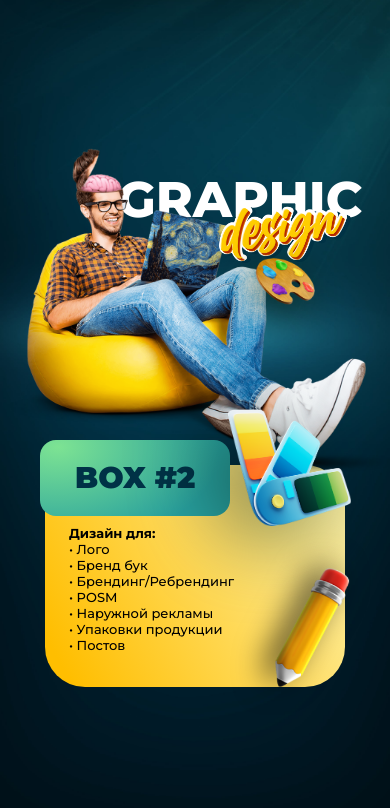
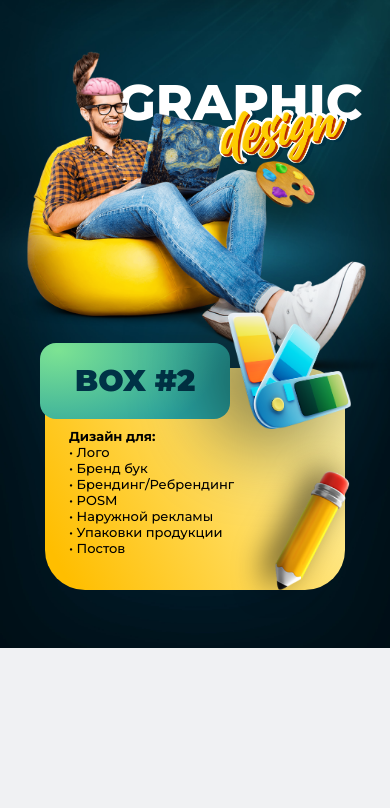
Before and after one commit to Shukhratovich-a/Sano, a React (Create React App) app: page / in a window 390 px wide. Shown: the part 1594-2402 px from the top of the page. After the commit the page ends 2242 px from the top, so only its background shows below. Built offline with nearby package versions, Linux system fonts and the light colour scheme.

Commit message:
Edit any styles

```diff
--- a/src/Components/Graphic/Graphic.module.scss
+++ b/src/Components/Graphic/Graphic.module.scss
@@ -202,8 +202,171 @@
   .graphic__image {
     top: calc(50% + 12px);
     left: calc(50% + 45px);
-    width: 1920px;
-    height: 1080px;
+    width: 1440px;
+    height: 810px;
+  }
+
+  .graphic__heading {
+    top: calc(50% - 200px);
+    left: calc(50% - 10px);
+    font-size: 120px;
+    line-height: 140px;
+  }
+
+  .graphic__heading__design {
+    top: calc(50% - 115px);
+    left: calc(50% + 30px);
+    width: 340px;
+    height: 180px;
+  }
+
+  .graphic__heading__palette {
+    &::after {
+      top: calc(50% - 30px);
+      left: calc(50% + 18px);
+      width: 120px;
+      height: 115px;
+    }
+
+    &::before {
+      top: calc(50% - 15px);
+      left: calc(50% - 8px);
+      width: 120px;
+      height: 115px;
+    }
+  }
+
+  .graphic__wrapper {
+    top: calc(50% - 80px);
+    left: calc(50% + 120px);
+    z-index: 9;
+    max-width: 320px;
+  }
+
+  .graphic__info {
+    max-width: 357px;
+    width: 100%;
+    padding-top: 74px;
+    padding-bottom: 34px;
+    padding-left: 34px;
+
+    &::after {
+      bottom: -8px;
+      right: -28px;
+      width: 110px;
+      height: 173px;
+      filter: drop-shadow(-11px -3px 15px rgba($color: $black, $alpha: 0.6));
+    }
+  }
+
+  .graphic__info__heading {
+    padding: 21px 36px;
+    font-size: 32px;
+    line-height: 40px;
+  }
+
+  .graphic__info__image {
+    &::before {
+      top: -80px;
+      right: 6px;
+      width: 152px;
+      height: 155px;
+      filter: brightness(20%) blur(44px);
+    }
+
+    &::after {
+      top: -91px;
+      right: -48px;
+      width: 182px;
+      height: 174px;
+    }
+  }
+}
+
+@media only screen and (max-width: 1000px) {
+  .graphic__inner {
+    background-size: 1920px 1080px;
+    background-position: calc(50% + 45px) calc(50% + 13px);
+  }
+
+  .graphic__image {
+    width: 1280px;
+    height: 720px;
+  }
+
+  .graphic__heading {
+    top: calc(50% - 165px);
+    left: calc(50% - 15px);
+    font-size: 100px;
+    line-height: 120px;
+  }
+
+  .graphic__heading__design {
+    top: calc(50% - 100px);
+    left: calc(50% + 10px);
+    width: 250px;
+    height: 135px;
+  }
+
+  .graphic__heading__palette {
+    &::after {
+      top: calc(50% - 35px);
+      left: calc(50% + 18px);
+      width: 100px;
+      height: 95px;
+    }
+
+    &::before {
+      top: calc(50% - 20px);
+      left: calc(50% + 10px);
+      width: 100px;
+      height: 95px;
+    }
+  }
+
+  .graphic__wrapper {
+    top: calc(50% - 70px);
+    left: calc(50% + 82px);
+    max-width: 290px;
+  }
+
+  .graphic__info {
+    max-width: 357px;
+    width: 100%;
+    padding-top: 74px;
+    padding-bottom: 34px;
+    padding-left: 34px;
+
+    &::after {
+      bottom: -8px;
+      right: -28px;
+      width: 110px;
+      height: 173px;
+      filter: drop-shadow(-11px -3px 15px rgba($color: $black, $alpha: 0.6));
+    }
+  }
+
+  .graphic__info__heading {
+    padding: 21px 36px;
+    font-size: 32px;
+    line-height: 40px;
+  }
+
+  .graphic__info__image {
+    &::before {
+      top: -80px;
+      right: 6px;
+      width: 152px;
+      height: 155px;
+      filter: brightness(20%) blur(44px);
+    }
+
+    &::after {
+      top: -91px;
+      right: -48px;
+      width: 182px;
+      height: 174px;
+    }
   }
 }
 
@@ -264,45 +427,6 @@
     top: calc(50% + 98px);
     left: calc(50% - 186px);
     max-width: 357px;
-  }
-
-  .graphic__info {
-    max-width: 357px;
-    width: 100%;
-    padding-top: 74px;
-    padding-bottom: 34px;
-    padding-left: 34px;
-
-    &::after {
-      bottom: -8px;
-      right: -28px;
-      width: 110px;
-      height: 173px;
-      filter: drop-shadow(-11px -3px 15px rgba($color: $black, $alpha: 0.6));
-    }
-  }
-
-  .graphic__info__heading {
-    padding: 21px 36px;
-    font-size: 32px;
-    line-height: 40px;
-  }
-
-  .graphic__info__image {
-    &::before {
-      top: -80px;
-      right: 6px;
-      width: 152px;
-      height: 155px;
-      filter: brightness(40%) blur(44px);
-    }
-
-    &::after {
-      top: -91px;
-      right: -48px;
-      width: 182px;
-      height: 174px;
-    }
   }
 }
 
@@ -488,8 +612,38 @@
   }
 }
 
+@media only screen and (max-height: 850px) and (min-width: 1250px) {
+  .graphic {
+    height: 850px;
+  }
+}
+
 @media only screen and (min-height: 850px) and (max-width: 1250px) {
   .graphic {
     height: 850px;
   }
 }
+
+@media only screen and (max-height: 650px) and (max-width: 1250px) {
+  .graphic {
+    height: 650px;
+  }
+}
+
+@media only screen and (min-height: 650px) and (max-width: 1000px) {
+  .graphic {
+    height: 650px;
+  }
+}
+
+@media only screen and (max-height: 650px) and (max-width: 1000px) {
+  .graphic {
+    height: 100vh;
+  }
+}
+
+@media only screen and (max-height: 580px) and (max-width: 1000px) {
+  .graphic {
+    height: 580px;
+  }
+}
--- a/src/Components/Target/Target.module.scss
+++ b/src/Components/Target/Target.module.scss
@@ -498,3 +498,63 @@
     border-radius: 16px;
   }
 }
+
+@media only screen and (min-height: 1080px) and (min-width: 1640px) {
+  .target {
+    height: 1080px;
+  }
+}
+
+@media only screen and (max-height: 850px) and (min-width: 1640px) {
+  .target {
+    height: 850px;
+  }
+}
+
+@media only screen and (min-height: 1080px) and (max-width: 1640px) {
+  .target {
+    height: 1080px;
+  }
+}
+
+@media only screen and (max-height: 850px) and (min-width: 1250px) {
+  .target {
+    height: 850px;
+  }
+}
+
+@media only screen and (min-height: 850px) and (max-width: 1250px) {
+  .target {
+    height: 850px;
+  }
+}
+
+@media only screen and (max-height: 650px) and (max-width: 1250px) {
+  .target {
+    height: 650px;
+  }
+}
+
+@media only screen and (min-height: 650px) and (max-width: 1000px) {
+  .target {
+    height: 650px;
+  }
+}
+
+@media only screen and (max-height: 650px) and (max-width: 1000px) {
+  .target {
+    height: 100vh;
+  }
+}
+
+@media only screen and (max-height: 580px) and (max-width: 1000px) {
+  .target {
+    height: 580px;
+  }
+}
+
+@media only screen and (max-width: 900px) {
+  .target {
+    height: unset;
+  }
+}
```
